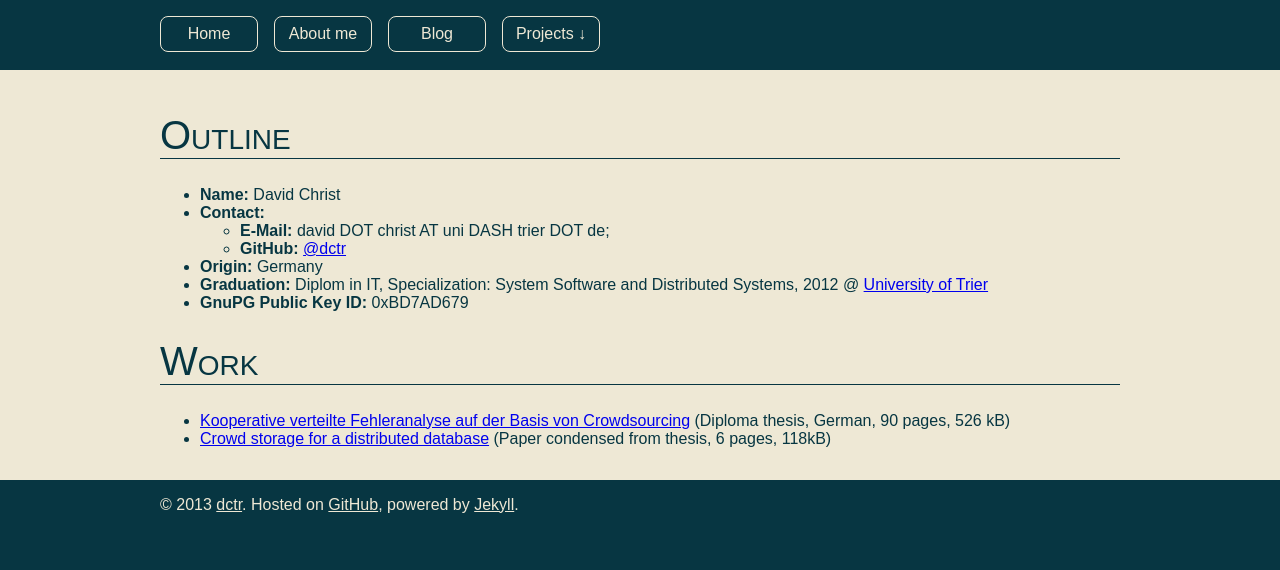
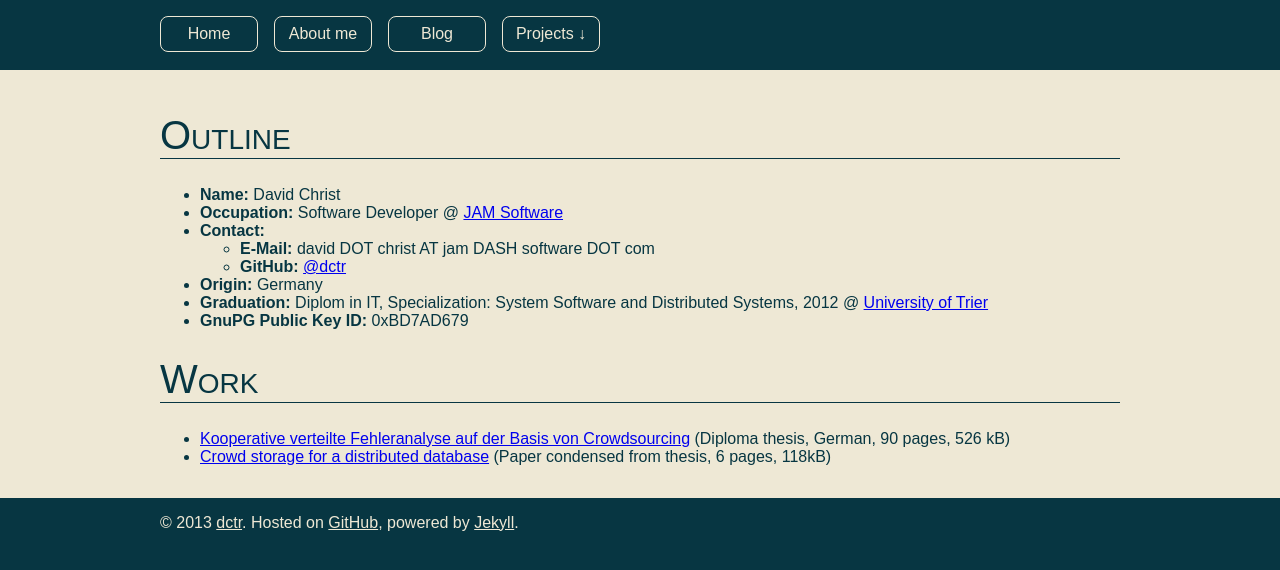
Before and after one commit to dctr/dctr.github.io, a Jekyll site: the page built from about/index.md, in a window 1280 px wide. Shown: the top 570 px of the page. Built offline with Jekyll 4.4.1, drawn with Linux system fonts in a browser that asks for light colours.

Commit message:
Occupation

```diff
--- a/about/index.md
+++ b/about/index.md
@@ -3,8 +3,9 @@ layout: default
 title: Outline
 ---
 - **Name:** David Christ
+- **Occupation:** Software Developer @ <a href="http://jam-software.com/" target="_blank">JAM Software</a>
 - **Contact:**
-  - **E-Mail:** david DOT christ AT uni DASH trier DOT de;
+  - **E-Mail:** david DOT christ AT jam DASH software DOT com
   - **GitHub:** [@dctr](https://github.com/dctr "github.com / dctr")
 - **Origin:** Germany
 - **Graduation:** Diplom in IT, Specialization: System Software and Distributed Systems, 2012 @ <a href="http://www.uni-trier.de/" target="_blank">University of Trier</a>
```
